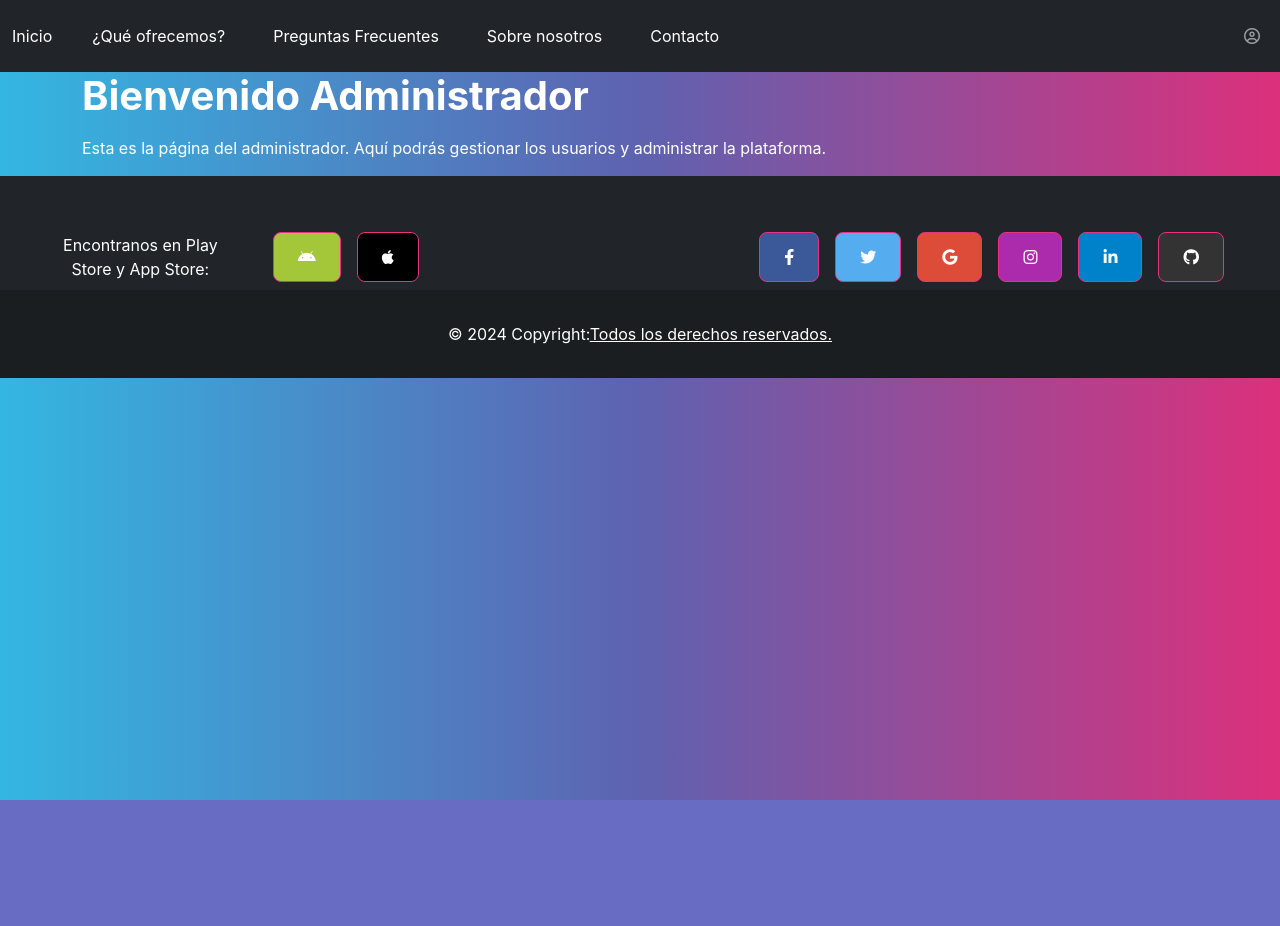
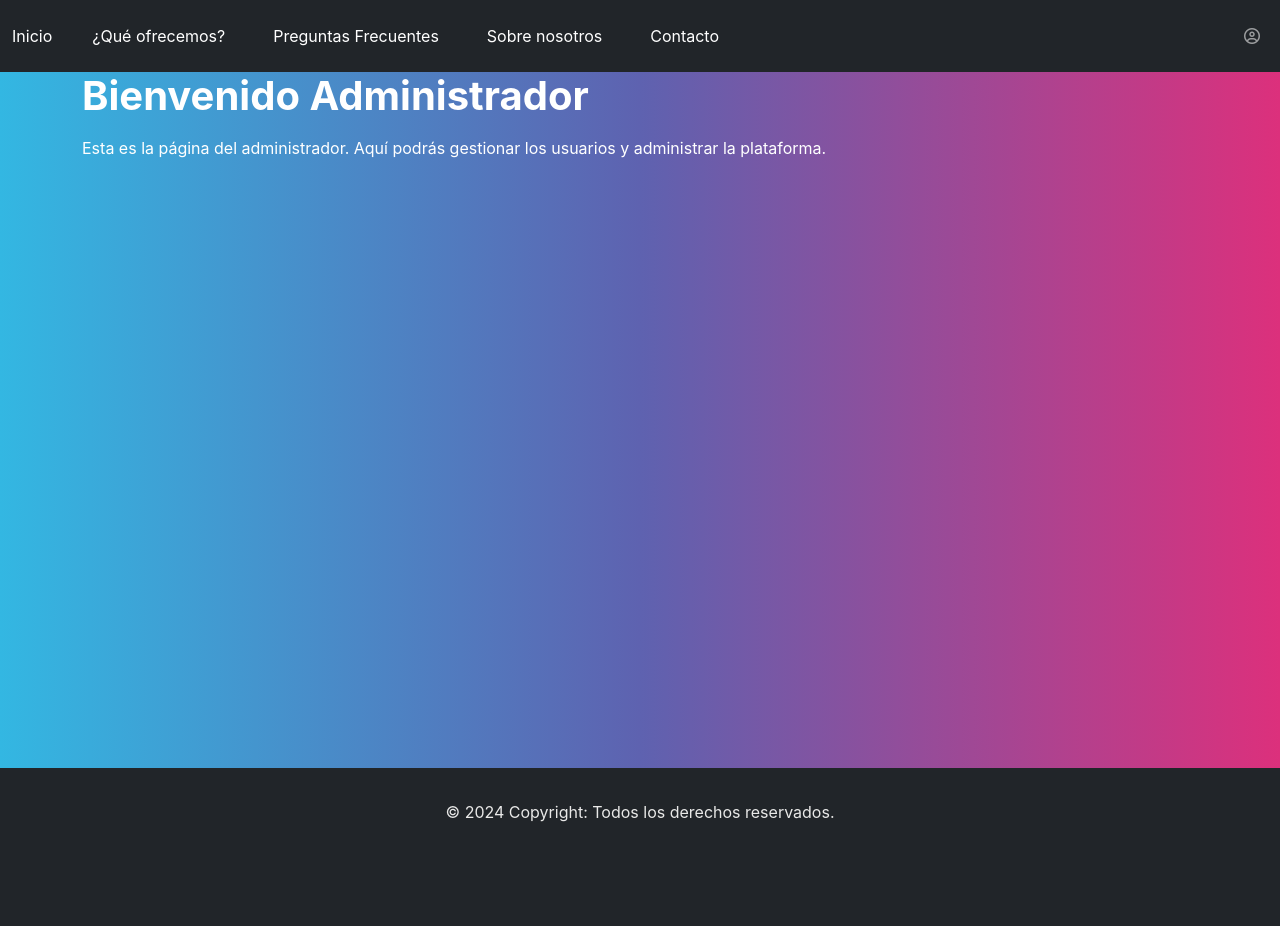
Before and after one commit to seezelop/React-nexoeducativo, a React (Create React App) app: page /admin in a window 1280 px wide. Shown: the top 926 px of the page. Before the commit the page ends 800 px from the top, so only its background shows below. Built offline with nearby package versions, Linux system fonts and the light colour scheme.

Commit message:
corrijo estilos

```diff
--- a/src/componentes/pages/Admin.js
+++ b/src/componentes/pages/Admin.js
@@ -2,10 +2,15 @@ import React from 'react';
 
 function Admin() {
   return (
-    <div className="container">
-      <h1>Bienvenido Administrador</h1>
-      <p>Esta es la página del administrador. Aquí podrás gestionar los usuarios y administrar la plataforma.</p>
-    </div>
+    <section className="d-flex flex-column min-vh-100"> {/* Contenedor que ocupa toda la altura */}
+      <div className="container flex-grow-1"> {/* Flex-grow para que crezca y ocupe espacio */}
+        <h1>Bienvenido Administrador</h1>
+        <p>Esta es la página del administrador. Aquí podrás gestionar los usuarios y administrar la plataforma.</p>
+      </div>
+      <footer className="bg-dark text-light text-center py-3 mt-auto"> {/* Footer con mt-auto para estar al final */}
+        <p>© 2024 Copyright: Todos los derechos reservados.</p>
+      </footer>
+    </section>
   );
 }
 
--- a/src/componentes/pages/User.js
+++ b/src/componentes/pages/User.js
@@ -2,10 +2,15 @@ import React from 'react';
 
 function User() {
   return (
-    <div className="container">
-      <h1>Bienvenido Usuario Común</h1>
-      <p>Esta es la página para usuarios comunes. Aquí podrás ver información general.</p>
-    </div>
+    <section className="d-flex flex-column min-vh-100"> {/* Contenedor que ocupa toda la altura */}
+      <div className="container flex-grow-1"> {/* Flex-grow para que crezca y ocupe espacio */}
+        <h1>Bienvenido Usuario Común</h1>
+        <p>Esta es la página para usuarios comunes. Aquí podrás ver información general.</p>
+      </div>
+      <footer className="bg-dark text-light text-center py-3 mt-auto"> {/* Footer con mt-auto para estar al final */}
+        <p>© 2024 Copyright: Todos los derechos reservados.</p>
+      </footer>
+    </section>
   );
 }
 
```
